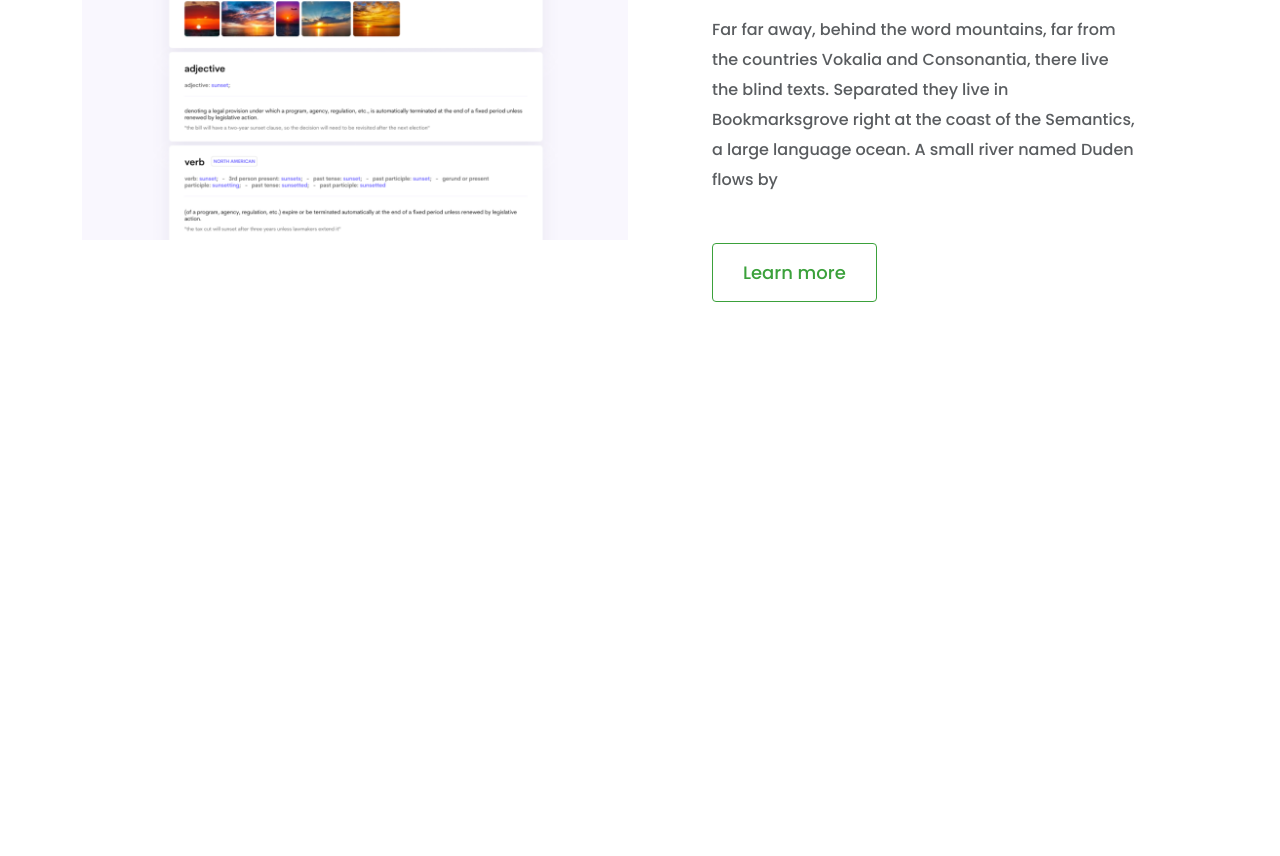
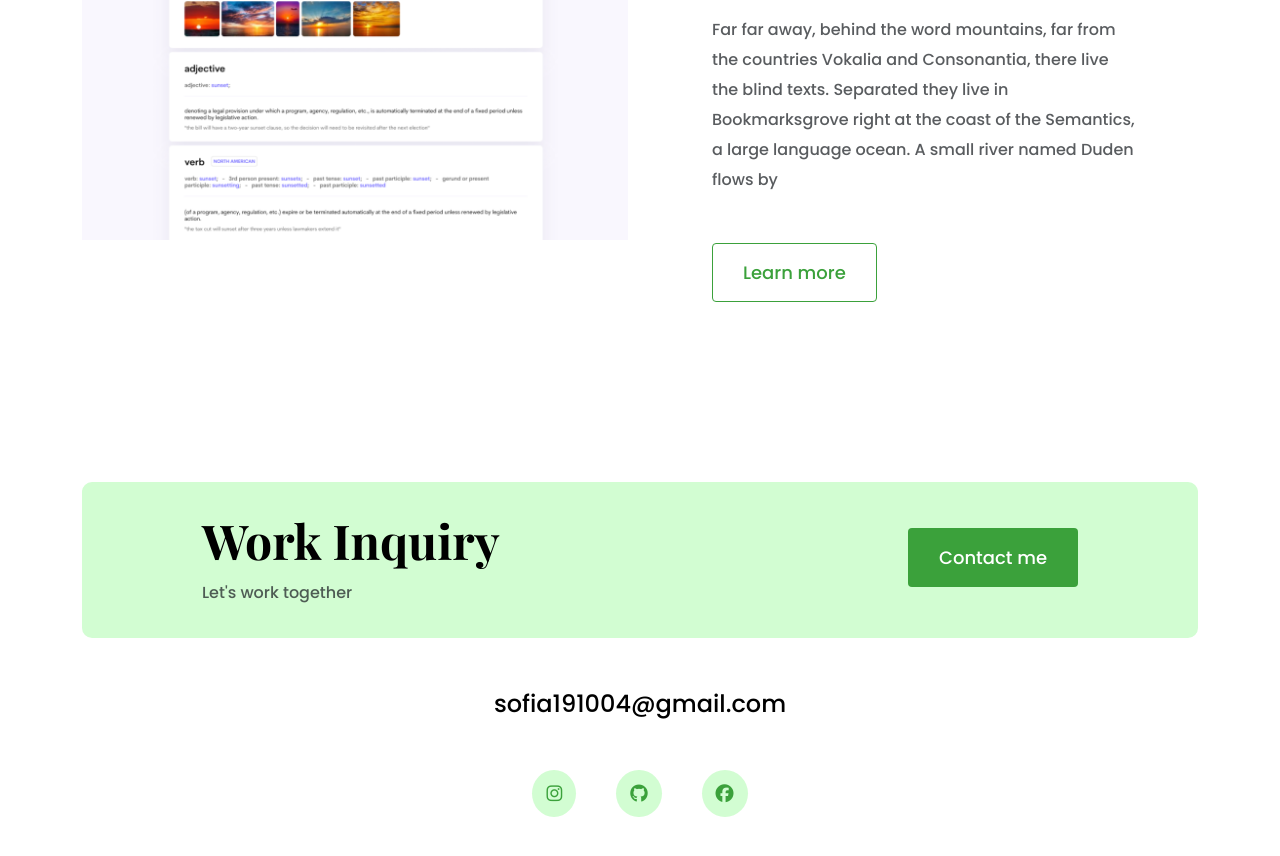
Before and after one commit to SofiaSoerensen/Portfolio, a plain HTML site: page index.html in a window 1280 px wide. Shown: the part 2559-3415 px from the top of the page. Before the commit the page ends 2981 px from the top, so only its background shows below. Drawn offline with nearby package versions, Linux system fonts and the light colour scheme; a web font is replaced by a local one.

Commit message:
Added footer

```diff
--- a/index.html
+++ b/index.html
@@ -96,7 +96,7 @@
           <img src="images/weather.png" class="img-fluid" />
         </div>
       </div>
-      <div class="row">
+      <div class="row mb-5">
         <div class="col d-none d-lg-block">
           <img src="images/dictionary.png" class="img-fluid" />
         </div>
@@ -113,6 +113,36 @@
           </div>
         </div>
       </div>
+      <footer>
+        <div class="contact-box justify-content-between mb-5 d-none d-md-flex">
+          <div>
+            <h4>Work Inquiry</h4>
+            <p class="text-muted">Let's work together</p>
+          </div>
+          <div>
+            <a href="" class="btn btn-branding mt-3">Contact me</a>
+          </div>
+        </div>
+        <div class="d-flex justify-content-center mb-5">
+          <a href="mailto:sofia191004@gmail.com" class="email-link"
+            >sofia191004@gmail.com</a
+          >
+        </div>
+        <div class="social-links d-flex justify-content-center">
+          <a href="https://www.instagram.com/sofia" target="_blank">
+            <i class="fa-brands fa-instagram"></i>
+          </a>
+          <a
+            href="https://github.com/SofiaSoerensen/Portfolio/tree/main"
+            target="_blank"
+          >
+            <i class="fa-brands fa-github"></i>
+          </a>
+          <a href="https://www.facebook.com/sofia" target="_blank">
+            <i class="fa-brands fa-facebook"></i>
+          </a>
+        </div>
+      </footer>
     </div>
   </body>
 </html>
--- a/styles/styles.css
+++ b/styles/styles.css
@@ -45,6 +45,10 @@ h1 {
 
 h2 {
   font-size: 64px;
+}
+
+h4 {
+  font-size: 48px;
 }
 
 p {
@@ -154,6 +158,45 @@ nav li.active a {
   color: var(--branding-color);
 }
 
+footer {
+  margin: 60px 0;
+}
+
+footer .contact-box {
+  background: var(--secondary-color);
+  padding: 30px 120px;
+  border-radius: 10px;
+}
+
+footer .contact-box p {
+  margin: 0;
+}
+
+footer .email-link {
+  text-decoration: none;
+  color: black;
+  font-size: 24px;
+}
+
+footer .email-link:hover {
+  color: var(--branding-color);
+}
+
+footer .social-links a {
+  margin: 0 20px;
+  color: var(--branding-color);
+  background: var(--secondary-color);
+  font-size: 18px;
+  padding: 10px 14px;
+  border-radius: 50%;
+  transition: all 100ms ease-in-out;
+}
+
+footer .social-links a:hover {
+  color: white;
+  background: var(--branding-color);
+}
+
 @media (max-width: 900px) {
   h1 {
     font-size: 44px;
@@ -162,10 +205,13 @@ nav li.active a {
   h2 {
     font-size: 44px;
   }
+  h4 {
+    font-size: 24px;
+  }
   .hero {
     padding: 80px 20px;
   }
-  .content-container {
+  .content {
     text-align: center;
     padding: 0;
   }
```
